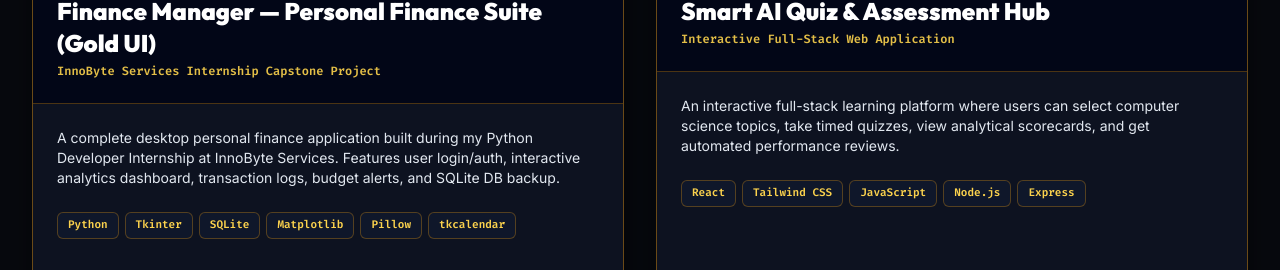
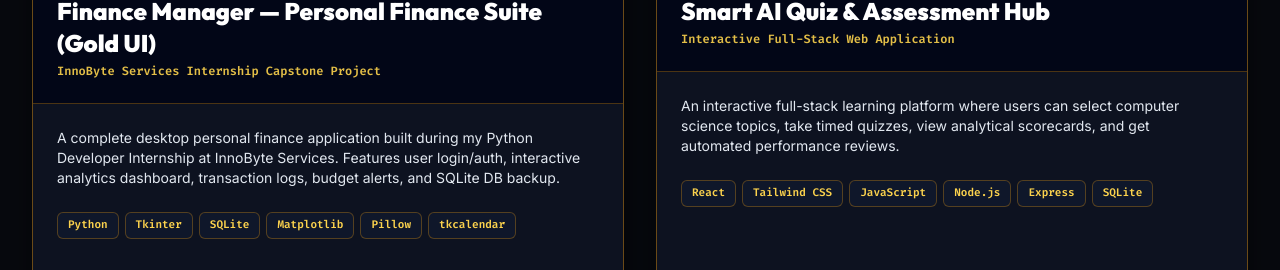
Before and after one commit to janardhan-d/Portfolio, a React (Vite) app: page / in a window 1280 px wide. Shown: the part 3464-3734 px from the top of the page. Built offline with nearby package versions, Linux system fonts and the light colour scheme; no server answers.

Commit message:
fix: update live project URLs

```diff
--- a/src/data/portfolioData.js
+++ b/src/data/portfolioData.js
@@ -108,9 +108,9 @@
     category: "Full-Stack & AI",
     featured: true,
     description: "An interactive full-stack learning platform where users can select computer science topics, take timed quizzes, view analytical scorecards, and get automated performance reviews.",
-    techStack: ["React", "Tailwind CSS", "JavaScript", "Node.js", "Express"],
+    techStack: ["React", "Tailwind CSS", "JavaScript", "Node.js", "Express", "SQLite"],
     github: "https://github.com/janardhan-d/ai-quiz-platform",
-    liveUrl: "https://janardhan-d.github.io/ai-quiz-platform",
+    liveUrl: "https://janardhan-d.github.io/Portfolio/",
     imageBg: "from-yellow-950/60 via-amber-950/40 to-slate-950",
     features: [
       "Dynamic topic selector with timed question modules",
```
Also changed, not shown: 1 other file (tests, documents, lock files or other folders).
